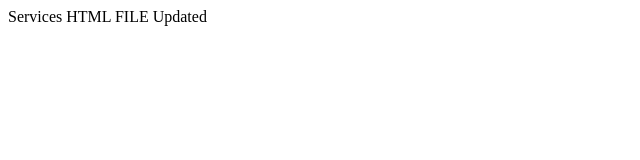
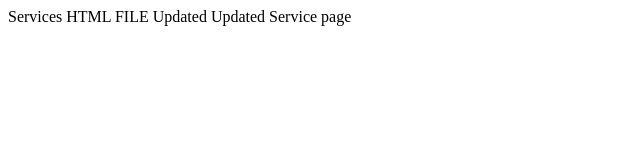
Before and after one commit to webmicro/news, a plain HTML site: page my-services.html in a window 1280 px wide. Shown: the whole page, without its empty margins (0-640 px from the left). Drawn offline with Linux system fonts and the light colour scheme.

Commit message:
Updated services page

```diff
--- a/my-services.html
+++ b/my-services.html
@@ -8,5 +8,6 @@
 </head>
 <body>
     Services HTML FILE Updated
+    Updated Service page
 </body>
 </html>
```
Also changed, not shown: my-contact.html (+1 -1 lines).
